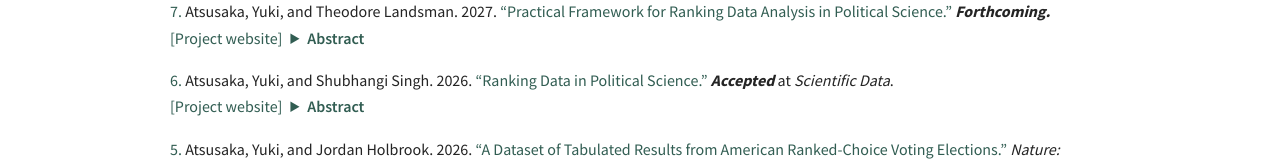
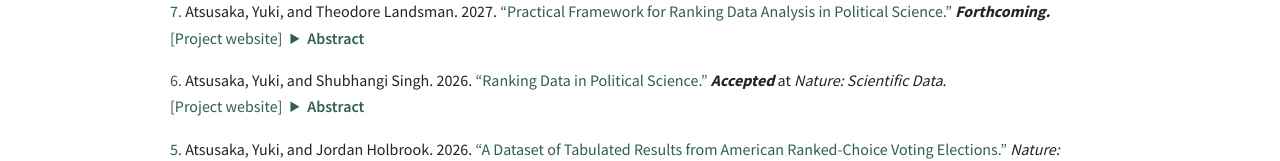
Before and after one commit to YukiAtsusaka/YukiAtsusaka.github.io, a Next.js app: page /research in a window 1280 px wide. Shown: the part 348-509 px from the top of the page. Built offline with nearby package versions, Linux system fonts and the light colour scheme.

Commit message:
fix typo

```diff
--- a/app/research/page.tsx
+++ b/app/research/page.tsx
@@ -324,7 +324,7 @@ export default function Research() {
             <strong>
               <em>Accepted</em>
             </strong>{" "}
-            at <em>Scientific Data</em>.
+            at <em>Nature: Scientific Data</em>.
             <br />
             <a
               href="https://political-rankings.github.io/"
```
